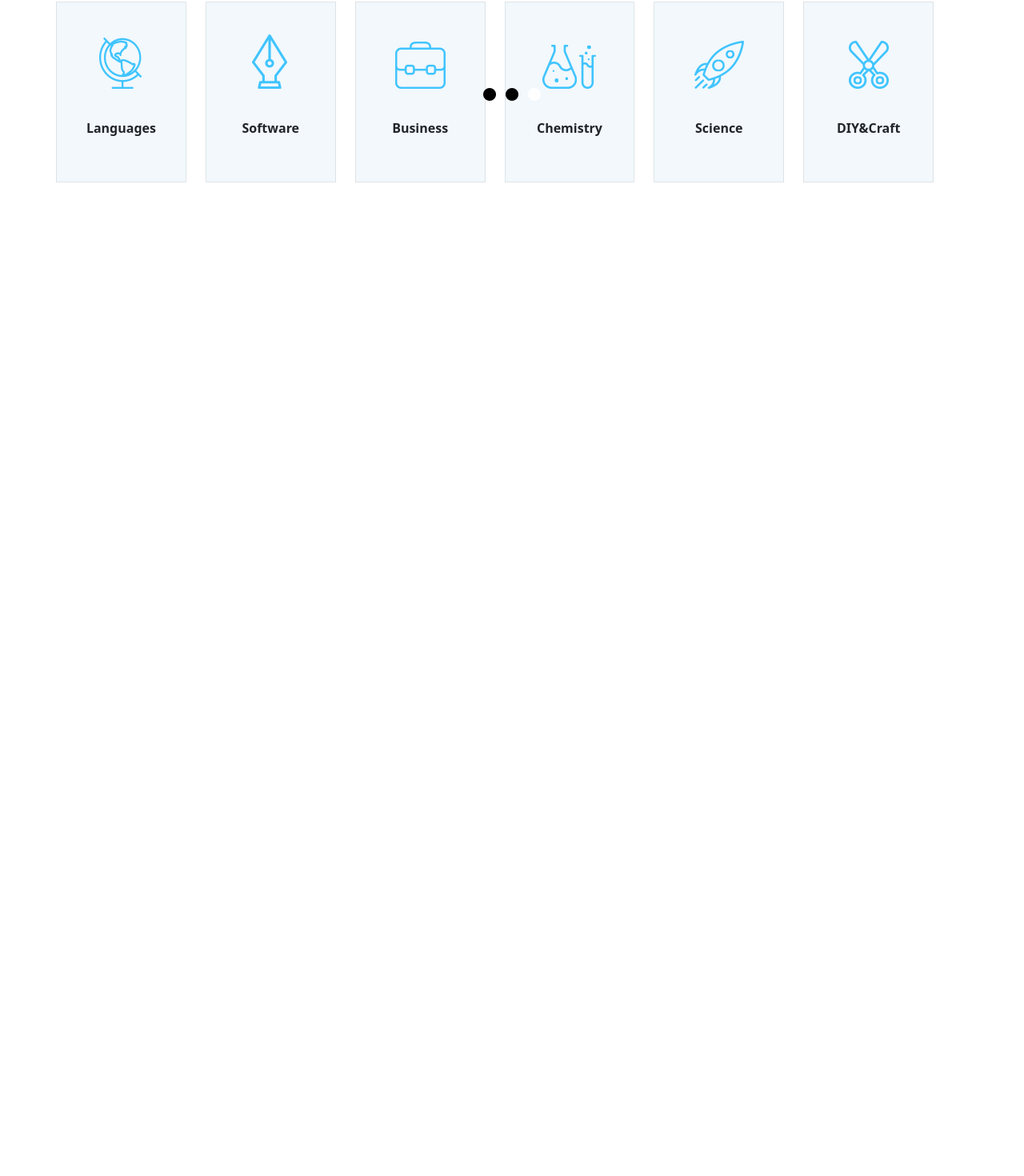
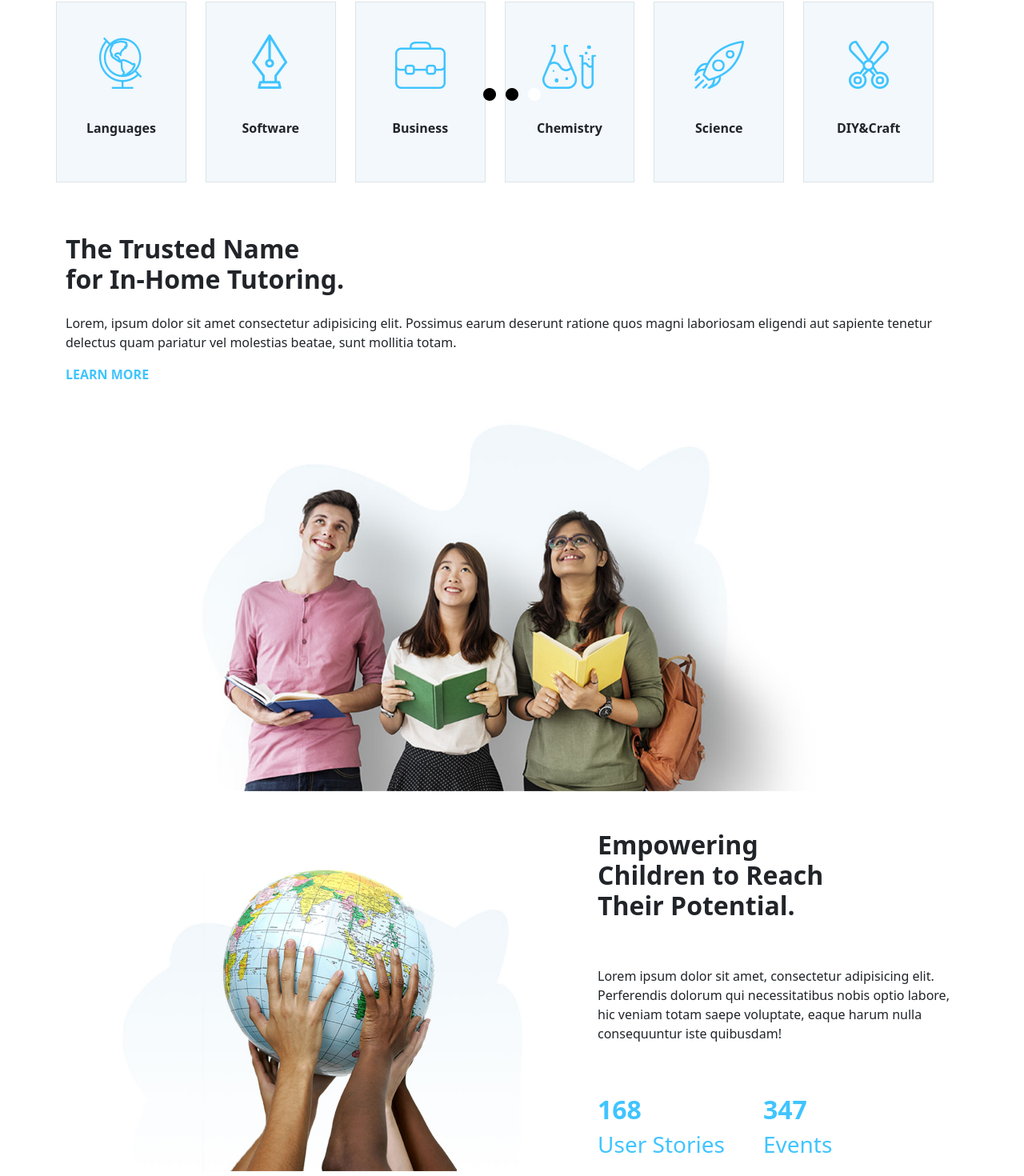
Before and after one commit to MartinaDR1/proj-html-vuejs, a Vue app: page / in a window 1280 px wide. Shown: the part 645-2115 px from the top of the page at 80% size. Before the commit the page ends 921 px from the top, so only its background shows below. Built offline with nearby package versions, Linux system fonts and the light colour scheme.

Commit message:
add ContentMain

```diff
--- a/src/assets/scss/_variables.scss
+++ b/src/assets/scss/_variables.scss
@@ -4,4 +4,5 @@ $bg-blue: #40c4ff;
 
 
 $txt-light:#ffffff;
-$txt-dark_light:#cecece
+$txt-dark_light:#cecece;
+$txt-blue_light:#40c4ff
--- a/src/components/AppMain.vue
+++ b/src/components/AppMain.vue
@@ -1,16 +1,20 @@
 <script>
 import SectionSubject from "../components/SectionSubject.vue";
+import ContentMain from "../components/ContentMain.vue";
+
     export default {
         name:'AppMain',
 
         components:{
-            SectionSubject
+            SectionSubject,
+            ContentMain
         }
     }
 </script>
 
 <template>
     <SectionSubject/>
+    <ContentMain/>
 </template>
 
 
--- /dev/null
+++ b/src/components/ContentMain.vue
@@ -0,0 +1,62 @@
+<script>
+    export default {
+        name:'ContentMain'
+    }
+</script>
+
+<template>
+    <div class="container">
+        <h2 class="fw-bolder py-3">The Trusted Name <br> for In-Home Tutoring.</h2>
+        <p>Lorem, ipsum dolor sit amet consectetur adipisicing elit. Possimus earum deserunt ratione quos magni laboriosam eligendi aut sapiente tenetur delectus quam pariatur vel molestias beatae, sunt mollitia totam.</p>
+        <span><a href="" class="text-uppercase fw-bold text-decoration-none">learn more</a></span>
+    </div>
+
+    <div class="banner">
+        <img src="../assets/img/h5-img-1.jpg" width="800px" alt="">
+    </div>
+
+    <div class="empowering container py-5 d-flex">
+        <div class="row">
+            <div class="col-7">
+                <div class="img py-5 text-center">
+                    <img src="../assets/img/h5-img-2.jpg" width="500px"  alt="">
+                </div>
+            </div>
+
+            <div class="col-5">
+
+                <div class="text">
+                    <h2 class="fw-bold">Empowering <br> Children to Reach <br> Their Potential.</h2>
+                    <p class="py-5">Lorem ipsum dolor sit amet, consectetur adipisicing elit. Perferendis dolorum qui necessitatibus nobis optio labore, hic veniam totam saepe voluptate, eaque harum nulla consequuntur iste quibusdam!</p>
+
+                    <div class="num d-flex">
+                        <div class="left">
+                            <h2 class="fw-bold">168</h2>
+                            <h3>User Stories</h3>
+                        </div>
+                        <div class="right px-5">
+                            <h2 class="fw-bold">347</h2>
+                            <h3>Events</h3>
+                        </div>
+                    </div>
+                </div>
+            </div>
+        </div>
+    </div>
+
+</template>
+
+
+<style lang="scss" scoped>
+@use '../assets/scss/variables' as *;
+
+a,
+.left,
+.right{
+    color: $txt-blue_light;
+}
+
+.banner {
+    text-align: center;
+}
+</style>
```
